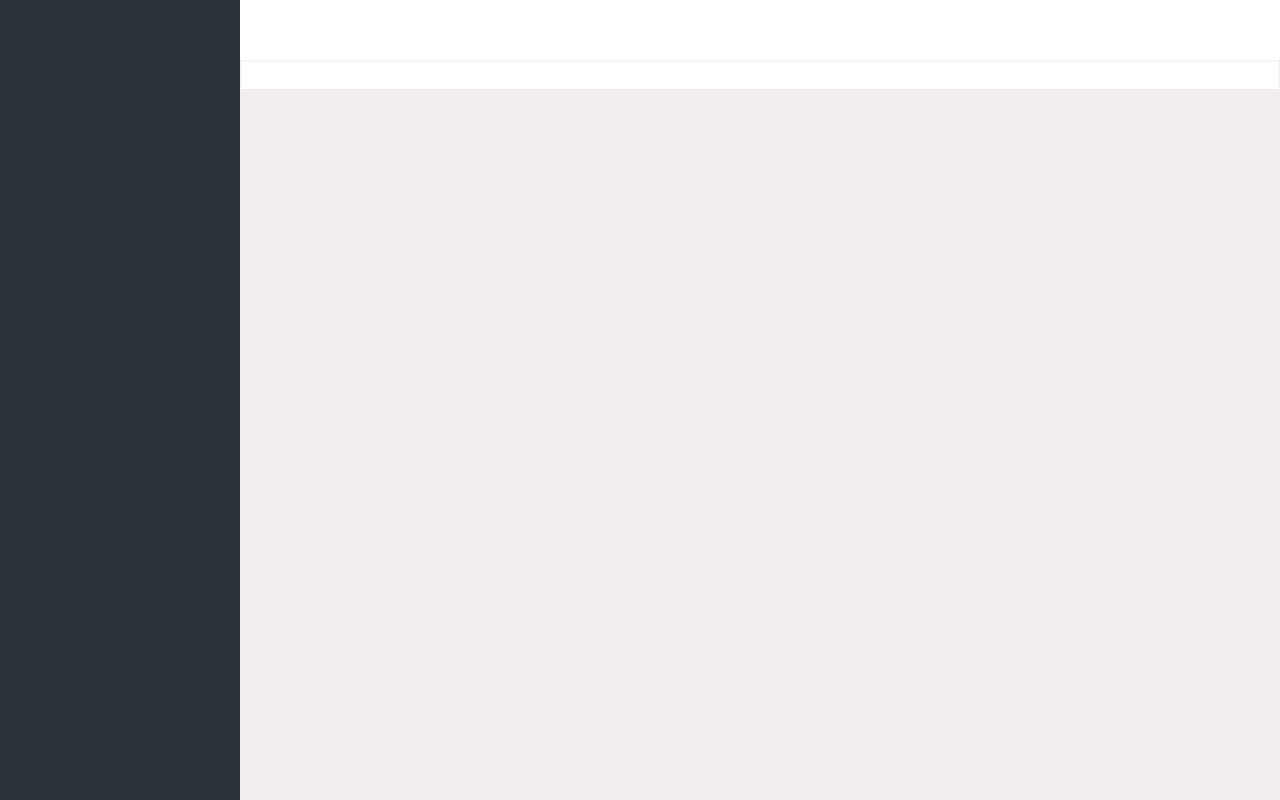
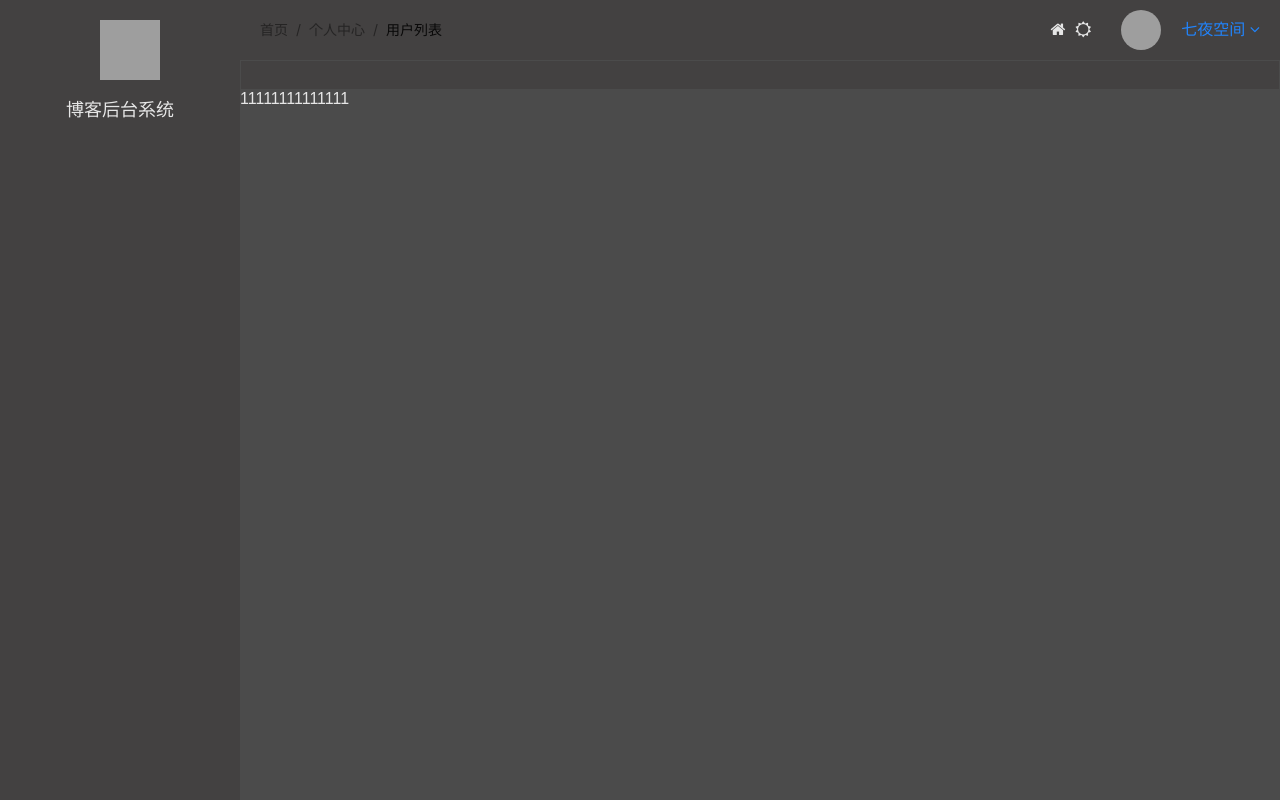
Before and after one commit to titlebody/gvb_admin, a Vue app in the folder gvb_admin/: page /admin in a window 1280 px wide. Built offline with nearby package versions, Linux system fonts and the light colour scheme; grey boxes are pictures that could not be loaded; a small style sheet from the web is missing.

Commit message:
主题切换+网页全屏

```diff
--- a/gvb_admin/package.json
+++ b/gvb_admin/package.json
@@ -10,6 +10,7 @@
   },
   "dependencies": {
     "ant-design-vue": "^4.2.5",
+    "font-awesome": "^4.7.0",
     "pinia": "^2.2.4",
     "vue": "^3.5.11",
     "vue-router": "^4.4.5"
--- a/gvb_admin/src/App.vue
+++ b/gvb_admin/src/App.vue
@@ -9,6 +9,8 @@
 
 <style lang="scss">
 @import 'assets/css/iconfont.css';
+@import './assets/css/theme.css';
+@import 'font-awesome/css/font-awesome.min.css';
 
 *{
   padding:0;
@@ -16,4 +18,11 @@
   box-sizing: border-box;
 }
 
+:root {
+  --active:#2184fc;
+  --text:#555;
+}
+
+
+
 </style>
--- a/gvb_admin/src/assets/css/iconfont.css
+++ b/gvb_admin/src/assets/css/iconfont.css
@@ -1 +1 @@
-@import url("https://at.alicdn.com/t/c/font_4710036_judiz3gqicq.css?spm=a313x.manage_type_myprojects.i1.9.71e33a81az0pap&file=font_4710036_judiz3gqicq.css");
+@import url("https://at.alicdn.com/t/c/font_4710036_i2esg0qte9g.css?spm=a313x.manage_type_myprojects.i1.9.71e33a81xAfD38&file=font_4710036_i2esg0qte9g.css");
--- /dev/null
+++ b/gvb_admin/src/assets/css/theme.css
@@ -0,0 +1,11 @@
+:root{
+    --bg: #ffffff;
+    --textColor:#0a0a0a;
+    --order:#f0eeee;
+}
+
+.dark{
+    --bg: #434141;
+    --textColor:rgb(230, 230, 230);
+    --order:#4b4b4b;
+}
--- /dev/null
+++ b/gvb_admin/src/components/admin/gvb_aside.vue
@@ -0,0 +1,57 @@
+<template>
+    <aside class="gvb_aside">
+        <div class="gvb_aside_header">
+            <div class="gvb_aside_logo">
+            </div>
+            <div class="gvb_aside_title">
+                博客后台系统
+            </div>
+        </div>
+        <div class="gvb_aside_body">
+
+        </div>
+
+    </aside>
+</template>
+
+<script setup>
+
+</script>
+
+<style lang="scss">
+.gvb_aside {
+    width: 240px;
+    height: 100vh;
+    background-color: var(--bg);
+
+    .gvb_aside_header {
+        width: 100%;
+        height: 120px;
+        display: flex;
+        flex-direction: column;
+        justify-content: center;
+        align-items: center;
+
+        .gvb_aside_logo {
+            padding: 40px;
+            position: relative;
+            &::after {
+                content: '';
+                background-image: url("https://www.logosc.cn/oss/icons/2022/10/18/80D8logLFn8rAgq.png");
+                background-size: cover;
+                width: 60px;
+                height: 60px;
+                display: block;
+                position: absolute;
+                top: 20px;
+                right: 0;
+            }
+        }
+    }
+
+    .gvb_aside_title {
+        margin-top: 20px;
+        font-size: 18px;
+    }
+}
+</style>
--- /dev/null
+++ b/gvb_admin/src/components/gvb_full_screen.vue
@@ -0,0 +1,48 @@
+<template>
+  <i class="iconfont icon-quanping" @click="openFullscreen" v-if="!FullScreen"></i>
+  <i class="iconfont icon-tuichuquanping" @click="exitFullScreen" v-else></i>
+</template>
+
+<script setup>
+import { ref } from 'vue'
+
+// 全屏
+// 获取要全屏的元素
+var FullScreen=ref(false)
+var element = document.documentElement;
+
+
+function openFullscreen() {
+    if (element.requestFullscreen) {
+        element.requestFullscreen();
+    } else if (element.mozRequestFullScreen) { // Firefox
+        element.mozRequestFullScreen();
+    } else if (element.webkitRequestFullscreen) { // Chrome, Safari and Opera
+        element.webkitRequestFullscreen();
+    } else if (element.msRequestFullscreen) { // IE/Edge
+        element.msRequestFullscreen();
+    }
+    FullScreen.value=true
+}
+
+// 退出全屏
+
+function exitFullScreen() {
+    if (document.exitFullscreen) {
+        document.exitFullscreen();
+    } else if (document.mozCancelFullScreen) { // Firefox
+        document.mozCancelFullScreen();
+    } else if (document.webkitExitFullscreen) { // Chrome, Safari and Opera
+        document.webkitExitFullscreen();
+    } else if (document.msExitFullscreen) { // IE/Edge
+        document.msExitFullscreen();
+    }
+    FullScreen.value=false
+}
+
+
+</script>
+
+<style>
+
+</style>
--- /dev/null
+++ b/gvb_admin/src/components/gvb_theme.vue
@@ -0,0 +1,26 @@
+<template>
+    <i class="fa fa-moon-o" v-if="theme" @click="setTheme"></i>
+    <i class="fa fa-sun-o" v-else @click="setTheme"></i>
+
+</template>
+
+<script setup>
+
+import { storeToRefs } from 'pinia';
+import {useStore} from '../stores/store'
+
+
+const store=useStore()
+let theme=storeToRefs(store).theme
+
+store.loadTheme()
+
+function setTheme(){
+    store.setTheme()
+}
+
+
+
+</script>
+
+<style></style>
--- /dev/null
+++ b/gvb_admin/src/stores/store.js
@@ -0,0 +1,40 @@
+import { ref, computed } from 'vue'
+import { defineStore } from 'pinia'
+
+export const useStore = defineStore('gvb', () => {
+  let theme = ref(true)
+
+  //切换模式
+  let setTheme = () => {
+    theme.value = !theme.value
+    if (theme.value) {
+      // 浅色主题
+      document.documentElement.classList.remove("dark")
+      localStorage.setItem("theme", "light")
+    } else {
+      // 深色主题
+      document.documentElement.classList.add("dark")
+      localStorage.setItem("theme", "dark")
+
+    }
+  }
+  // 加载模式
+  let loadTheme = () => {
+    let themes=localStorage.getItem("theme")
+    if(themes=="light"){
+      theme.value=false
+      setTheme()
+      return
+    }
+    theme.value=true
+    setTheme()
+
+  }
+
+
+  return {
+    theme,
+    setTheme,
+    loadTheme
+  }
+})
--- a/gvb_admin/src/views/admin/admin.vue
+++ b/gvb_admin/src/views/admin/admin.vue
@@ -1,47 +1,154 @@
 <template>
     <div class="gvb_admin">
-        <aside>
-            <div>
-                <i class="iconfont icon-yonghu"></i>
-            </div>
-        </aside>
+        <gvb_aside></gvb_aside>
+
         <div class="main">
-            <header></header>
+            <header>
+                <div class="left">
+                    <a-breadcrumb>
+                        <a-breadcrumb-item>首页</a-breadcrumb-item>
+                        <a-breadcrumb-item><a href="#">个人中心</a></a-breadcrumb-item>
+                        <a-breadcrumb-item>用户列表</a-breadcrumb-item>
+                    </a-breadcrumb>
+                </div>
+                <div class="right">
+                    <div class="icon_actions">
+                        <i class="fa fa-home"></i>
+                        <gvb_theme></gvb_theme>
+                        <gvb_full_screen></gvb_full_screen>
+
+                    </div>
+                    <div class="avatar">
+                        <img src="https://tse2.mm.bing.net/th/id/OIP.3y3aVa2QU0tVj_-xZ1tZegAAAA?rs=1&pid=ImgDetMain"
+                            alt="">
+                    </div>
+                    <div class="drop_menu">
+                        <a-dropdown placement="bottomRight">
+                            <a class="ant-dropdown-link" @click.prevent>
+                                七夜空间
+                                <i class="fa fa-angle-down"></i>
+                            </a>
+                            <template #overlay>
+                                <a-menu @click="onClick">
+                                    <a-menu-item key="user_center">
+                                        个人中心
+                                    </a-menu-item>
+                                    <a-menu-item key="my_messages">
+                                        我的消息
+                                    </a-menu-item>
+                                    <a-menu-item key="article_list">
+                                        文章列表
+                                    </a-menu-item>
+                                    <a-menu-item key="logout">
+                                        注销退出
+                                    </a-menu-item>
+                                </a-menu>
+                            </template>
+                        </a-dropdown>
+                    </div>
+                </div>
+            </header>
             <div class="tabs"></div>
-            <main></main>
+            <main>
+                11111111111111
+            </main>
         </div>
     </div>
 </template>
 
 <script setup>
 
+import { useRouter } from 'vue-router';
+import gvb_theme from '../../components/gvb_theme.vue';
+import gvb_aside from '../../components/admin/gvb_aside.vue';
+import gvb_full_screen from '@/components/gvb_full_screen.vue';
+
+
+let router = useRouter()
+
+
+function onClick({ key }) {
+    if (key == "logout") {
+        alert("退出登录")
+        return
+    }
+    router.push({ name: key })
+
+}
+
+
+
+
+
 </script>
 
 <style lang="scss">
-.gvb_admin{
+.gvb_admin {
     width: 100%;
     display: flex;
-    aside{
-        width: 240px;
-        height: 100vh;
-        background-color:#2b3539 ;
-    }
-    .main{
-        width: calc(100% -  240px);
-        header{
+    color: var(--textColor);
+
+    .main {
+        width: calc(100% - 240px);
+
+        header {
             height: 60px;
-            background-color: white;
+            background-color: var(--bg);
+            display: flex;
+            justify-content: space-between;
+            padding: 0 20px;
+
+            .left {
+                align-content: center;
+            }
+
+            .right {
+                display: flex;
+                align-items: center;
+
+                .icon_actions {
+                    margin-right: 20px;
+                    background-color: var(--bg);
+
+                    i {
+                        margin-left: 10px;
+                        cursor: pointer;
+                    }
+
+                    i:hover {
+                        color: var(--active);
+                    }
+                }
+
+                .avatar {
+                    img {
+                        width: 40px;
+                        height: 40px;
+                        border-radius: 50%;
+                    }
+                }
+
+                .drop_menu {
+                    margin-left: 20px;
+
+                    a {
+                        color: var(--active);
+                    }
+                }
+            }
         }
-        .tabs{
+
+        .tabs {
             height: 30px;
-            border: 1px solid #f0eeee;
+            border: 1px solid var(--order);
+            background-color: var(--bg);
         }
-        main{
+
+        main {
             height: calc(100vh - 90px);
-            background-color: #f0eeee;
+            background-color: var(--order);
 
         }
     }
 }
-
 </style>
```
Also changed, not shown: gvb_admin/src/stores/counter.js (deleted, +0 -12 lines), gvb_admin/src/assets/css/antdv.css (added), 1 other file (tests, documents, lock files or other folders).
